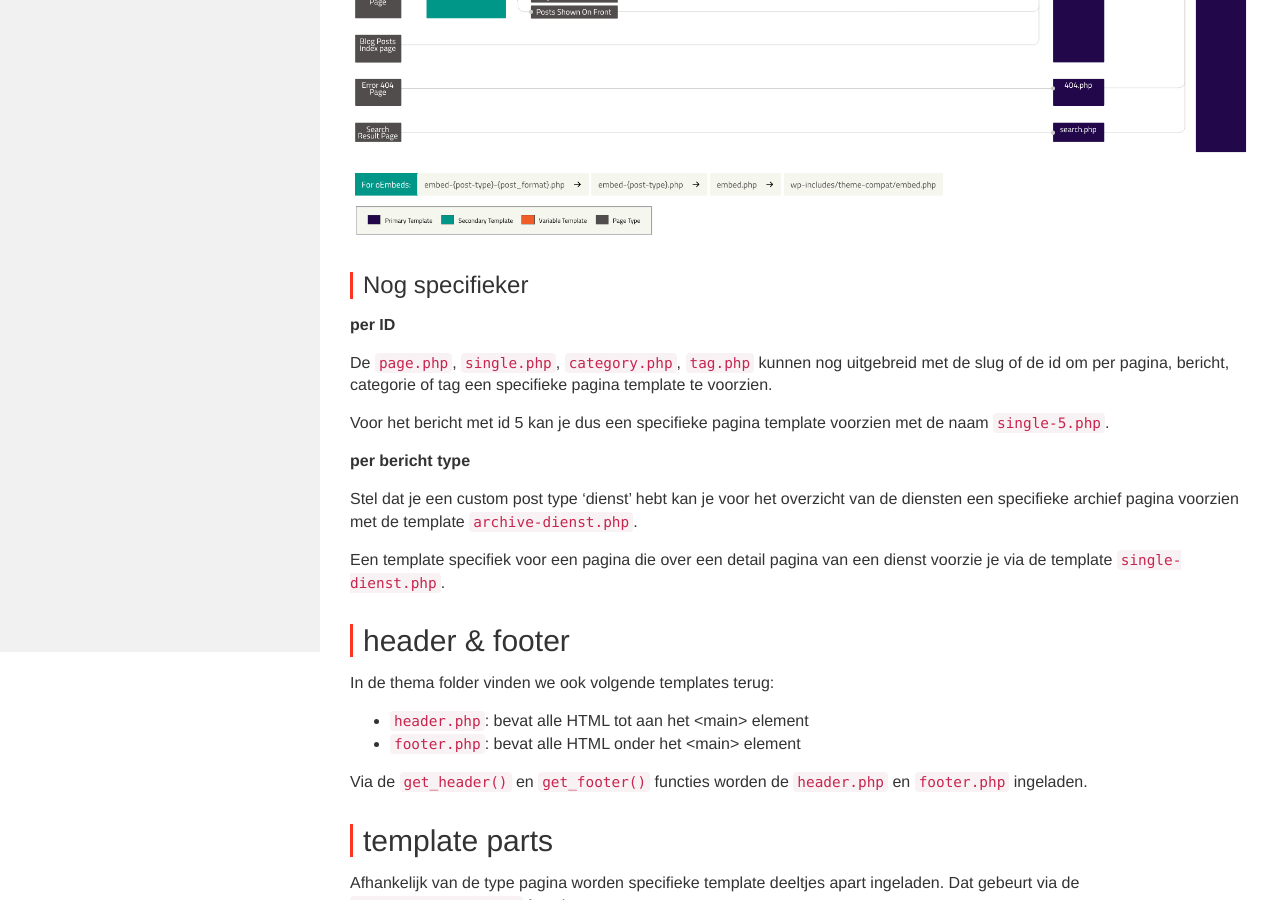
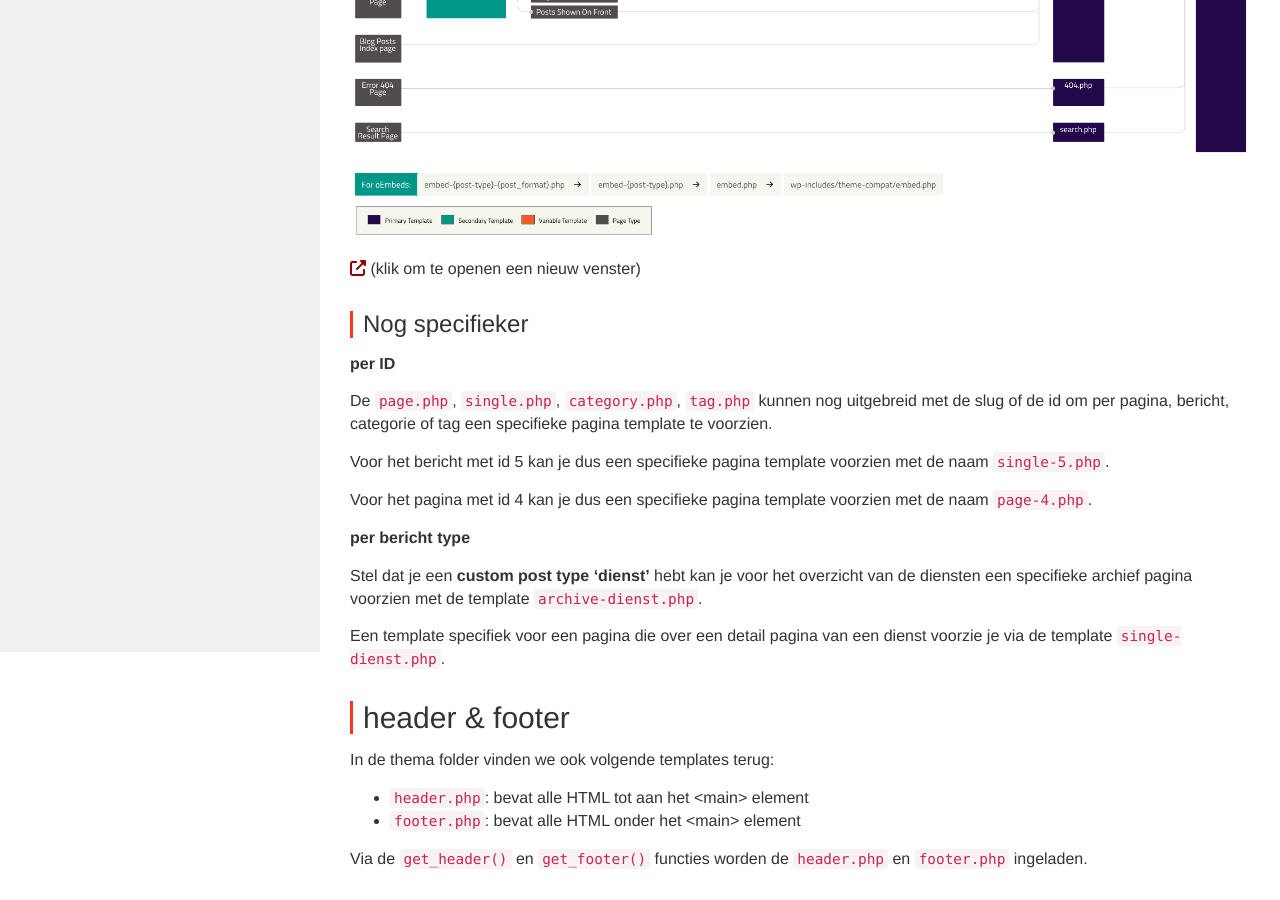
Before and after one commit to Syntra-Brussel/dynamische-webtechnieken, a Jekyll site: the page built from wordpress/templates.md, in a window 1280 px wide and 900 px high, scrolled down 848 px. Built offline with Jekyll 4.4.1, drawn with Linux system fonts in a browser that asks for light colours; nearby versions of some CDN libraries; a script that is not in the unit is left out.

Commit message:
Update templates.md

```diff
--- a/wordpress/templates.md
+++ b/wordpress/templates.md
@@ -22,7 +22,8 @@ Wordpress heeft een heel systeem om te bepalen welke pagina template voor een be
 
 Wanneer geen specifieke(re) template wordt gevonden wordt <code>index.php</code> gebruikt. Dit is dus de enige verplichte pagina template.
 
-<img src="images/pagina_template_hierarchie.png" />
+<a href="https://developer.wordpress.org/files/2014/10/Screenshot-2019-01-23-00.20.04.png" target="_blank"><img src="images/pagina_template_hierarchie.png" /></a>
+(klik om te openen een nieuw venster)
 
 ### Nog specifieker
 
@@ -32,9 +33,11 @@ De <code>page.php</code>, <code>single.php</code>, <code>category.php</code>, <c
 
 Voor het bericht met id 5 kan je dus een specifieke pagina template voorzien met de naam <code>single-5.php</code>.
 
+Voor het pagina met id 4 kan je dus een specifieke pagina template voorzien met de naam <code>page-4.php</code>.
+
 <strong>per bericht type</strong>
 
-Stel dat je een custom post type 'dienst' hebt kan je voor het overzicht van de diensten een specifieke archief pagina voorzien met de template <code>archive-dienst.php</code>.
+Stel dat je een <strong>custom post type 'dienst'</strong> hebt kan je voor het overzicht van de diensten een specifieke archief pagina voorzien met de template <code>archive-dienst.php</code>.
 
 Een template specifiek voor een pagina die over een detail pagina van een dienst voorzie je via de template <code>single-dienst.php</code>.
 
```
